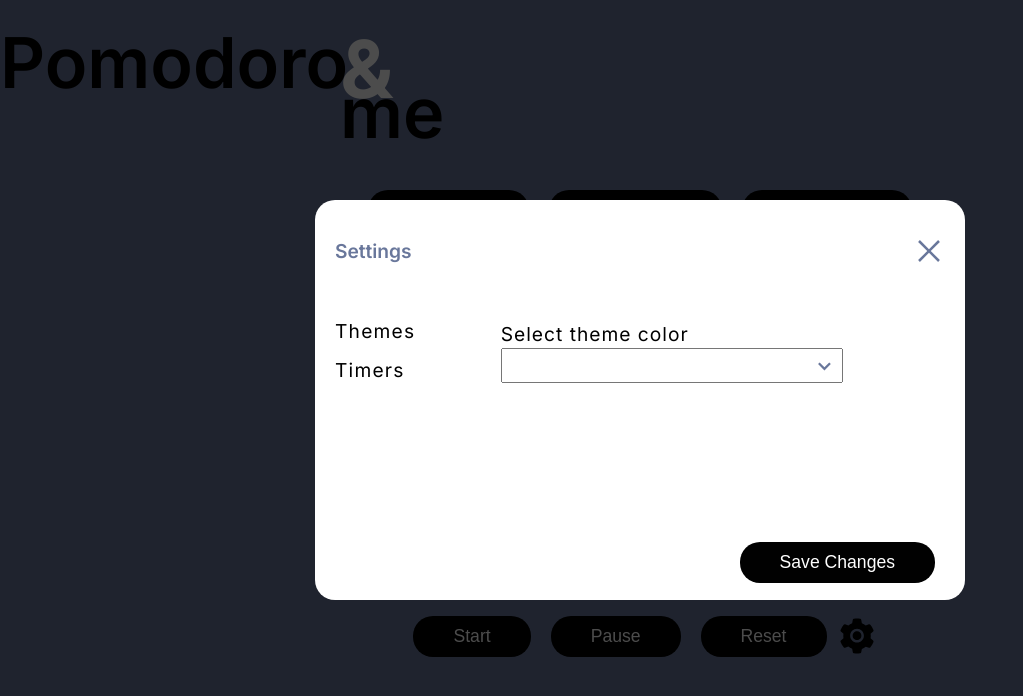
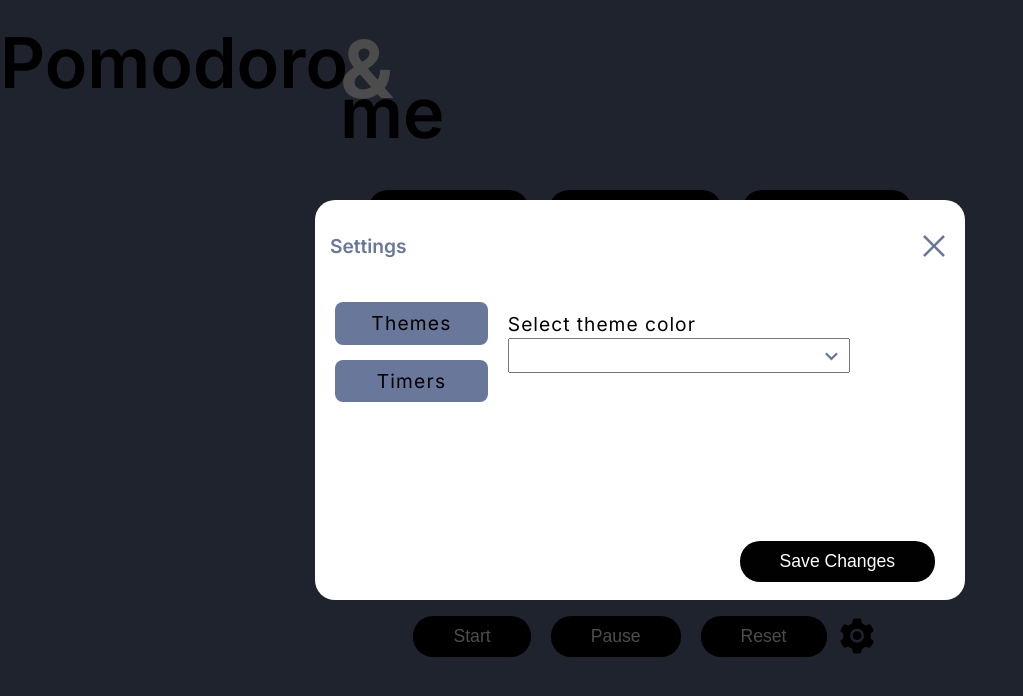
Before and after one commit to Shivangi020/Pomodoro-me, a React (Create React App) app: page / in a window 1280 px wide. Shown: the top 696 px of the page, without its empty margins (0-1023 px from the left). Built offline with nearby package versions, Linux system fonts and the light colour scheme.

Commit message:
Creating Timer setting dialog

```diff
--- a/src/App.css
+++ b/src/App.css
@@ -137,7 +137,7 @@ color: var(--dark);
 .modal-cn{
   display: grid;
   grid-template-columns: 1fr 2.5fr;
-
+ gap: 10px;
 }
 
 .sidebar-cn{
@@ -152,26 +152,64 @@ color: var(--dark);
   color: #000;
   letter-spacing: 1.2px;
 
+
+}
+.sidebar-op li{
+  margin-bottom: 15px;
+  padding-top: 2px;
+  padding-bottom: 2px;
+  border-radius: 8px;
+  background-color: var(--light);
+  cursor: pointer;
+  text-align: center;
+}
+.sidebar-op li:active{
+  background-color: var(--light);
+  border-radius: 8px;
+
 }
 .setting-wn-cn{
   display: grid;
   max-height: 200px;
   grid-template-columns: 1fr;
   grid-template-rows: 1fr;
+  gap: 5px;
   overflow: hidden;
 }
 .theme-setting-cn{
+ /* transform: translateY(-200px); */
  letter-spacing: 1px;
  font-size: 1.2em;
 }
 .theme-setting-cn p{
   margin-bottom: 2px;
 }
+.timer-setting-cn{
+  height: 194px;
+  /* transform: translateY(-200px); */
+  display: flex;
+  flex-direction: column;
+  justify-content: space-around;
+}
+.timer-setting-cn p{
+  margin-top: 0;
+  margin-bottom: 0;
+  letter-spacing: 1px;
+  font-size: 1.2em;
+}
+.timer-in input{
+ width: 100px;
+ height: 30px;
+ margin-left: 10px;
+ border-radius: 2px;
+ border: 1px solid var(--light);
+}
+
 .cross-cn{
 display: flex;
 justify-content: space-between;
 align-items: center;
-padding: 20px;
+padding: 15px;
 cursor: pointer;
 font-weight: 400;
 }
--- a/src/ModalComponents/Sidebar.jsx
+++ b/src/ModalComponents/Sidebar.jsx
@@ -1,9 +1,8 @@
-import React from 'react'
+import React, { useState } from 'react'
 
 function Sidebar() {
   return (
     <div className='sidebar-cn'>
-
        <ul className='sidebar-op'>
         <li>Themes</li>
         <li>Timers</li>
--- a/src/ModalComponents/ThemeSetting.jsx
+++ b/src/ModalComponents/ThemeSetting.jsx
@@ -6,7 +6,7 @@ import { Themes } from '../Theme'
 function ThemeSetting() {
     const [showList ,setShowList] = useState(false)
   return (
-    <div className='theme-setting-cn'>
+    <div className='theme-setting-cn' style={{transform: "translateY(0)"}}>
         <p>Select theme color</p>
         <div className='theme-in-cn'>  <input className='theme-in' ></input><span className='down-icon' onClick={()=>setShowList(!showList)}><BiChevronDown /></span></div>
       <ul className={`${showList?'theme-list theme-list-show' :'theme-list '}`}>
--- a/src/ModalComponents/TimerSetting.jsx
+++ b/src/ModalComponents/TimerSetting.jsx
@@ -1,9 +1,24 @@
-import React from 'react'
+import React from "react";
 
 function TimerSetting() {
+
   return (
-    <div>TimerSetting</div>
-  )
+  <div className="timer-setting-cn" style={{ transform: 'translateY(200px)'}}>
+        <p>Set Time</p>
+      <div className="timer-in">
+        <label>Pomodoro :</label>
+        <input type="number" min='10' max='120'></input>
+      </div>
+      <div className="timer-in">
+        <label>Short Break :</label>
+        <input type="number" min='5' max='15'></input>
+      </div>
+      <div className="timer-in">
+        <label>Long Break :</label>
+        <input type="number" min='15' max='30'></input>
+      </div>
+    </div>
+  );
 }
 
-export default TimerSetting
+export default TimerSetting;
```
